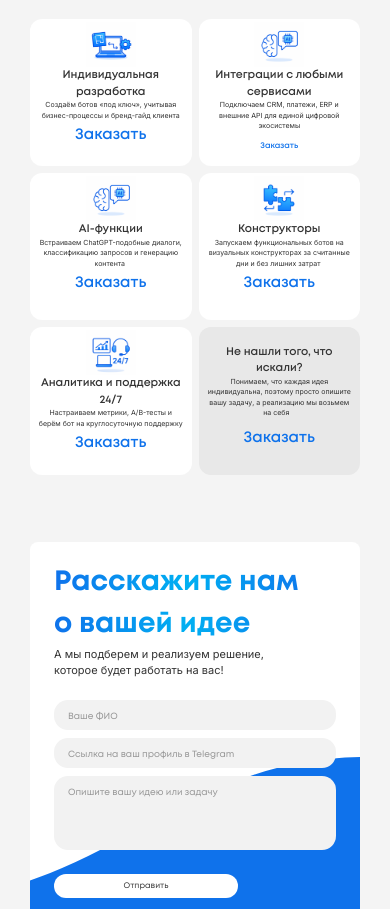
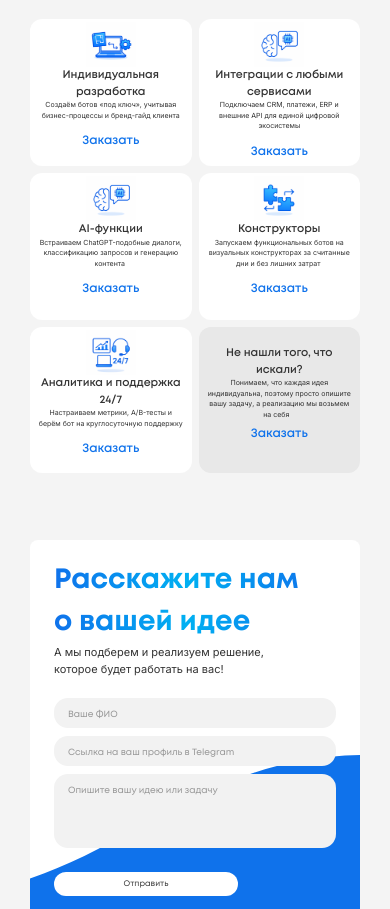
Before and after one commit to Davitmach/botStudio, a Next.js app: page / in a window 390 px wide. Shown: the part 1160-2069 px from the top of the page. Built offline with nearby package versions, Linux system fonts and the light colour scheme.

Commit message:
fix: update layout and styles in Posib component for improved UI consistency and responsiveness

```diff
--- a/app/components/posib.tsx
+++ b/app/components/posib.tsx
@@ -37,7 +37,7 @@ export const Posib = ()=> {
             <h1 className="font-[700] text-[#333333] text-[20px] font-[Mont]">Индивидуальная разработка</h1>
             <p className="text-[#333333] text-[13px]">Создаём ботов «под ключ», учитывая бизнес-процессы и бренд-гайд клиента</p>
         </div>
-        <div><a href="https://t.me/botstudio_manager" target="_blank" className=" text-[#0F72EB] cursor-pointer text-[15px] font-[Mont] font-[700]  -translate-y-[-8px]" >Заказать</a></div>
+        <div className="translate-y-[15px] gotg"><a href="https://t.me/botstudio_manager" target="_blank" className=" text-[#0F72EB] cursor-pointer text-[15px] font-[Mont] font-[700] " >Заказать</a></div>
         </div>
         <div className="bg-white w-full justify-start hover:shadow-2xl duration-500  rounded-[12px] h-full py-[22px] px-[20px] flex flex-col ">
         <div className="w-[82px] h-[73px] img"><img className="w-full h-full object-cover" src={'/posib3.png'}/></div>
@@ -46,9 +46,7 @@ export const Posib = ()=> {
             <p className="text-[#333333] text-[13px]">Подключаем CRM, платежи, ERP и внешние API
             для единой цифровой экосистемы</p>
         </div>
-        <div><h1 onClick={()=> {
-            HandleScroll('#mail')
-        }} className="font-[700] cursor-pointer text-[#0F72EB] text-[15px] font-[Mont]  -translate-y-[-8px]">Заказать</h1></div>
+        <div className="translate-y-[15px] gotg"><a href="https://t.me/botstudio_manager" target="_blank" className="font-[700] cursor-pointer text-[#0F72EB] text-[15px] font-[Mont] ">Заказать</a></div>
         </div>
         <div className="bg-white w-full justify-start hover:shadow-2xl duration-500 rounded-[12px] h-full py-[22px] px-[20px] flex flex-col">
         <div className="w-[82px] h-[73px] img"><img className="w-full h-full object-cover" src={'/posib3.png'}/></div>
@@ -56,7 +54,7 @@ export const Posib = ()=> {
             <h1 className="font-[700] text-[#333333] text-[20px] font-[Mont]">AI-функции</h1>
             <p className="text-[#333333] text-[13px]">Встраиваем ChatGPT-подобные диалоги, классификацию запросов и генерацию контента </p>
         </div>
-        <div><a href="https://t.me/botstudio_manager" target="_blank" className=" text-[#0F72EB] cursor-pointer text-[15px] font-[Mont] font-[700]  -translate-y-[-8px]" >Заказать</a></div>
+        <div className="translate-y-[15px] gotg"><a href="https://t.me/botstudio_manager" target="_blank" className=" text-[#0F72EB] cursor-pointer text-[15px] font-[Mont] font-[700] " >Заказать</a></div>
         </div>
         <div className="bg-white w-full justify-start hover:shadow-2xl duration-500 rounded-[12px] h-full py-[22px] px-[20px] flex flex-col ">
         <div className="w-[82px] h-[73px] img"><img className="w-full h-full object-cover" src={'/posib4.png'}/></div>
@@ -64,7 +62,7 @@ export const Posib = ()=> {
             <h1 className="font-[700] text-[#333333] text-[20px] font-[Mont]">Конструкторы</h1>
             <p className="text-[#333333] text-[13px]">Запускаем функциональных ботов на визуальных конструкторах за считанные дни и без лишних затрат </p>
         </div>
-        <div><a href="https://t.me/botstudio_manager" target="_blank" className=" text-[#0F72EB] cursor-pointer text-[15px] font-[Mont] font-[700]  -translate-y-[-8px]" >Заказать</a></div>
+        <div className="translate-y-[15px] gotg"><a href="https://t.me/botstudio_manager" target="_blank" className=" text-[#0F72EB] cursor-pointer text-[15px] font-[Mont] font-[700] " >Заказать</a></div>
         </div>
         <div className="bg-white w-full justify-start hover:shadow-2xl duration-500 rounded-[12px] h-full py-[22px] px-[20px] flex flex-col " >
         <div className="w-[82px] h-[73px] img"><img className="w-full h-full object-cover" src={'/posib5.png'}/></div>
@@ -73,7 +71,7 @@ export const Posib = ()=> {
             <p className="text-[#333333] text-[13px]">Настраиваем метрики, A/B-тесты и берём бот
             на круглосуточную поддержку</p>
         </div>
-        <div><a href="https://t.me/botstudio_manager" target="_blank" className=" text-[#0F72EB] cursor-pointer text-[15px] font-[Mont] font-[700]  -translate-y-[-8px]" >Заказать</a></div>
+        <div className="translate-y-[15px] gotg"><a href="https://t.me/botstudio_manager" target="_blank" className=" text-[#0F72EB] cursor-pointer text-[15px] font-[Mont] font-[700]  " >Заказать</a></div>
         </div>
         <div className="bg-[#E8E8E8] last  w-full justify-center hover:shadow-2xl duration-500  rounded-[12px] h-[247px] py-[22px] px-[20px] flex flex-col " >
 
@@ -85,7 +83,7 @@ export const Posib = ()=> {
 опишите вашу задачу, а реализацию
 мы возьмем на себя   </p>
         </div>
-        <div><a href="https://t.me/botstudio_manager" target="_blank" className=" text-[#0F72EB] cursor-pointer text-[15px] font-[Mont] font-[700]  -translate-y-[-8px]" >Заказать</a></div>
+        <div className="translate-y-[15px] gotg"><a href="https://t.me/botstudio_manager" target="_blank" className=" text-[#0F72EB] cursor-pointer text-[15px] font-[Mont] font-[700]  " >Заказать</a></div>
         </div>
         </div>
     </div>
--- a/app/global.css
+++ b/app/global.css
@@ -514,7 +514,7 @@ display: none;
 
 }
 
-@media (max-width:717px) {
+@media (max-width:798px) {
  .posib_container >.posibs >div{
  padding-bottom: 20px;
   padding-top: 3px;
@@ -556,3 +556,11 @@ display: none;
     height: 200px;
   }
 }
+@media (max-width:1078px) {
+  .posibs >div a {
+    font-size: 12px;
+  }
+  .posibs .gotg {
+    transform: translateY(-10px);
+  }
+}
--- a/app/layout.tsx
+++ b/app/layout.tsx
@@ -8,7 +8,10 @@ const inter = Inter({
   weight:['100','200','300','400','500','600','700','800','900']
 });
 
-
+export const metadata: Metadata = {
+  title: 'Bot Studio',
+  icons:'/favicon.svg'
+};
 
 export default function RootLayout({
   children,
```
Also changed, not shown: public/favicon.svg (added).
